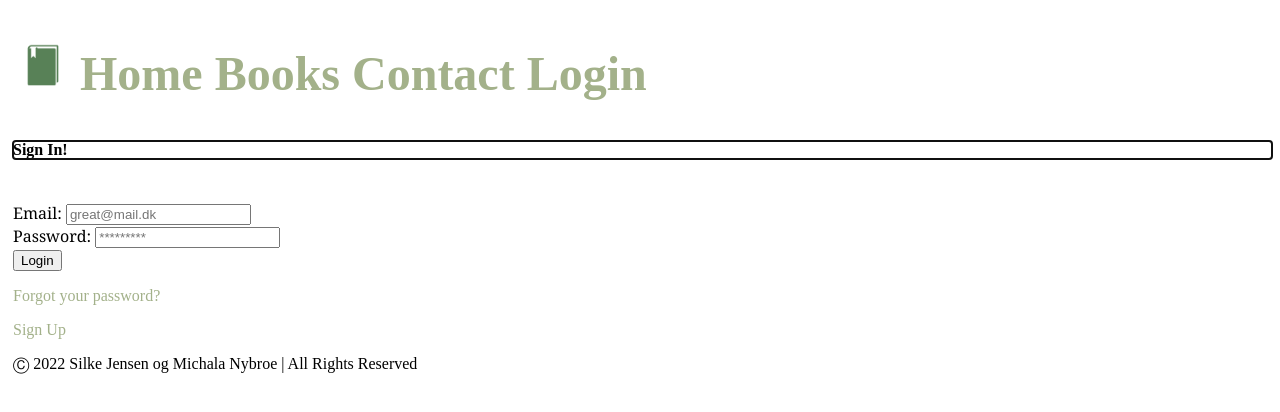
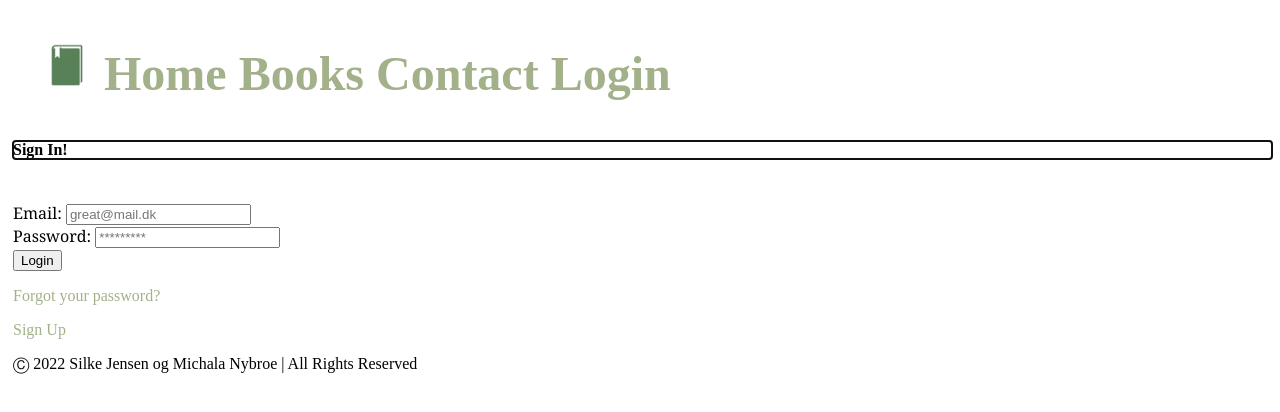
Before and after one commit to MichalaNybroe/Book-Splendor, a Svelte app in the folder client/: page /login in a window 1280 px wide. Shown: the top 412 px of the page. Built offline with nearby package versions, Linux system fonts and the light colour scheme; a web font is replaced by a local one.

Commit message:
gave margin to create book-link as well as navbar

```diff
--- a/client/src/components/Navbar.svelte
+++ b/client/src/components/Navbar.svelte
@@ -61,7 +61,7 @@
 
 <style>
 .margin-left {
-    margin-left: 5px
+    margin-left: 29px
 }
 
 button {
--- a/client/src/pages/admin/books/Books.svelte
+++ b/client/src/pages/admin/books/Books.svelte
@@ -67,9 +67,11 @@
     retrieveBooks()
 </script>
 
+<p>
 <Router primary={false}>
     <Link to="/admin/books/create">Create Book</Link>
 </Router>
+</p>
 
 <form id="searchBooksForm" on:submit|preventDefault={retrieveBooks}>
     <label for="sortBooksDropDown">Sort by</label>
@@ -120,6 +122,10 @@
         font-family: Georgia, 'Times New Roman', Times, serif;
     }
 
+    p {
+        margin-left: 37.5px
+    }
+
     input,
     select {
     color: #5a5a5a;
```
